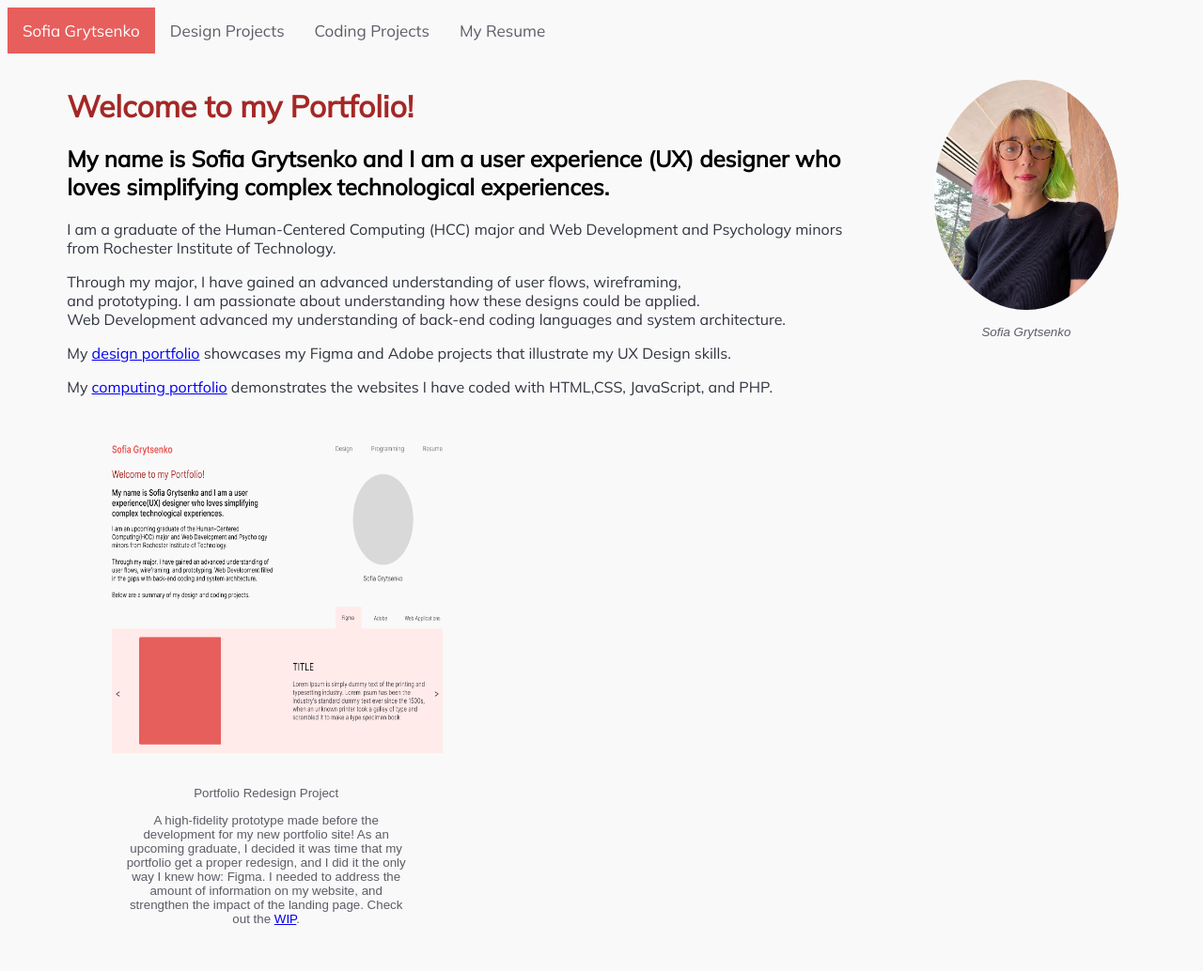
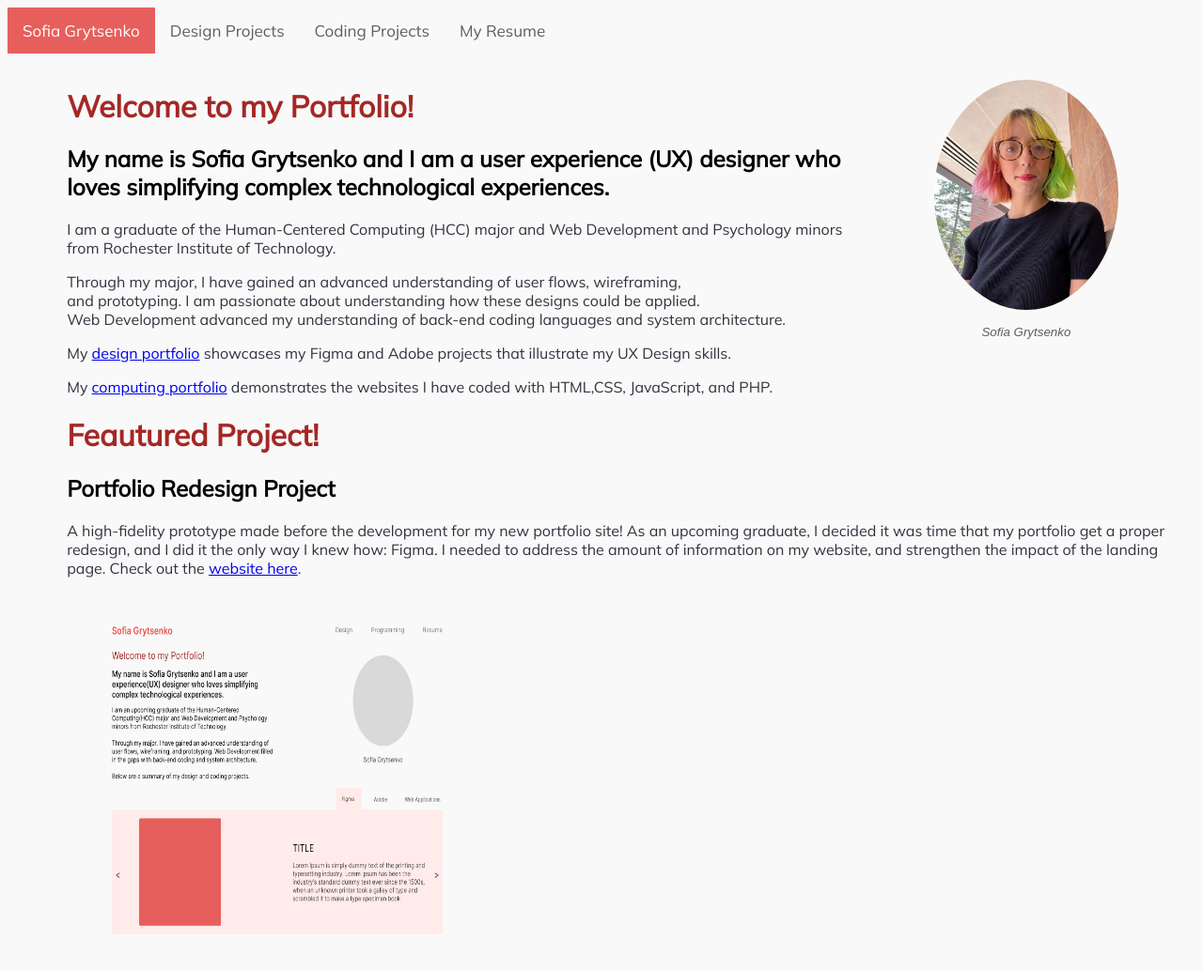
Before and after one commit to sofgry19/portfolio, a plain HTML site: page index.html in a window 1280 px wide. Shown: the whole page at 94% size. Drawn offline with Linux system fonts and the light colour scheme; a web font is replaced by a local one.

Commit message:
Update index.html

```diff
--- a/index.html
+++ b/index.html
@@ -35,15 +35,17 @@
     <p>My <a href="computing.html">computing portfolio</a> demonstrates the websites I have coded with HTML,CSS, JavaScript, and PHP.</p>
 		<div>
 	</div>
+		<h1>Feautured Project!</h1>
+		<h2>Portfolio Redesign Project</h2>
+		<p>A high-fidelity prototype made before the development for my new portfolio site! As an upcoming graduate, I decided it was time that my portfolio get a proper redesign, and I did it the only way I knew how: Figma. I needed to address the amount of information on my website, and strengthen the impact of the landing page. Check out the <a href="https://people.rit.edu/sdg3149/WIPportfolio/index.html">website here</a>.</p>
+
 		<figure class="figure">
         <div class="wideBoxes">
           <a href="https://www.figma.com/proto/51IW5ga8nFzA6aKS6udYA0/Portfolio-Prototype?node-id=25-14&scaling=scale-down&page-id=6%3A15&starting-point-node-id=25%3A14" target="_blank"> <img title="Portfolio Redesign Project" class="designImage"
           alt="Portfolio Redesign Project"
           src="images/Homepage.png"> </a>
         </div>
-        <figcaption>Portfolio Redesign Project</figcaption>
-				<figcaption>A high-fidelity prototype made before the development for my new portfolio site! As an upcoming graduate, I decided it was time that my portfolio get a proper redesign, and I did it the only way I knew how: Figma. I needed to address the amount of information on my website, and strengthen the impact of the landing page. Check out the <a href="../WIPportfolio/index.html">WIP</a>.</figcaption>
-			</figure>
+        </figure>
 
 	<!--	<p> I also have been developing my UX Design skills including: </p>
 		<ol>
```
